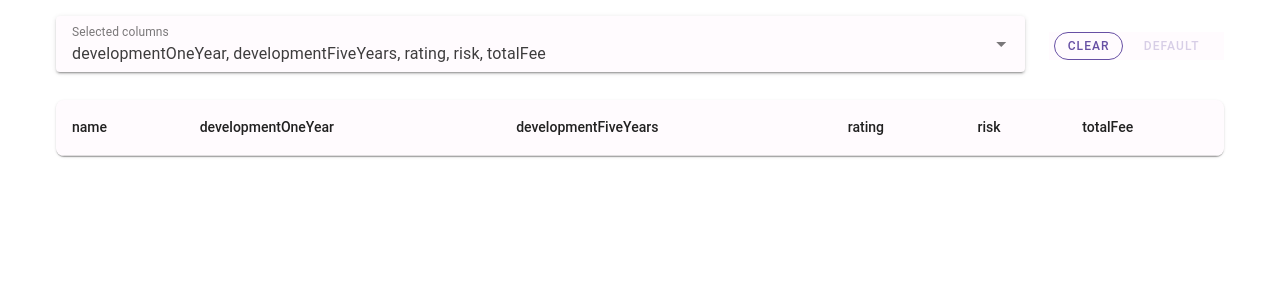
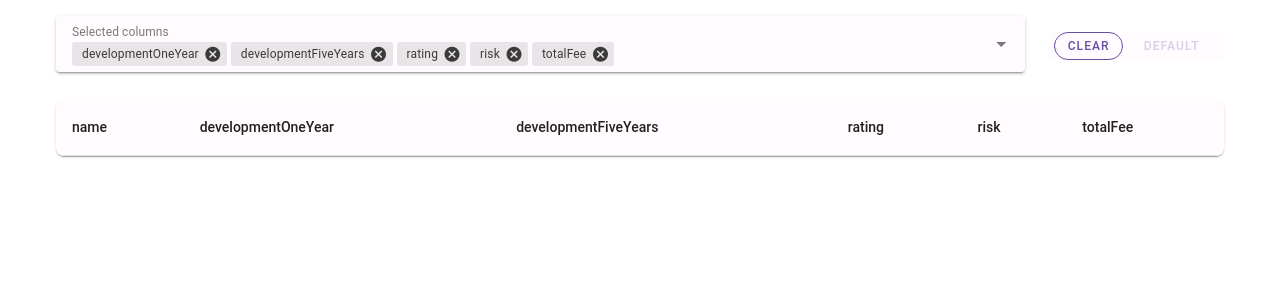
Before and after one commit to robinjac/avanza-portfolio-tool, a Vue app: page / in a window 1280 px wide. Shown: the top 300 px of the page. Built offline with nearby package versions, Linux system fonts and the light colour scheme.

Commit message:
Use closable chips

```diff
--- a/src/App.vue
+++ b/src/App.vue
@@ -47,6 +47,8 @@ export default {
           :items="availableColumns"
           :model-value="selectedColumns"
           @update:model-value="handleSelect"
+          chips
+          closable-chips
           multiple
           variant="solo"
           hide-details
```
